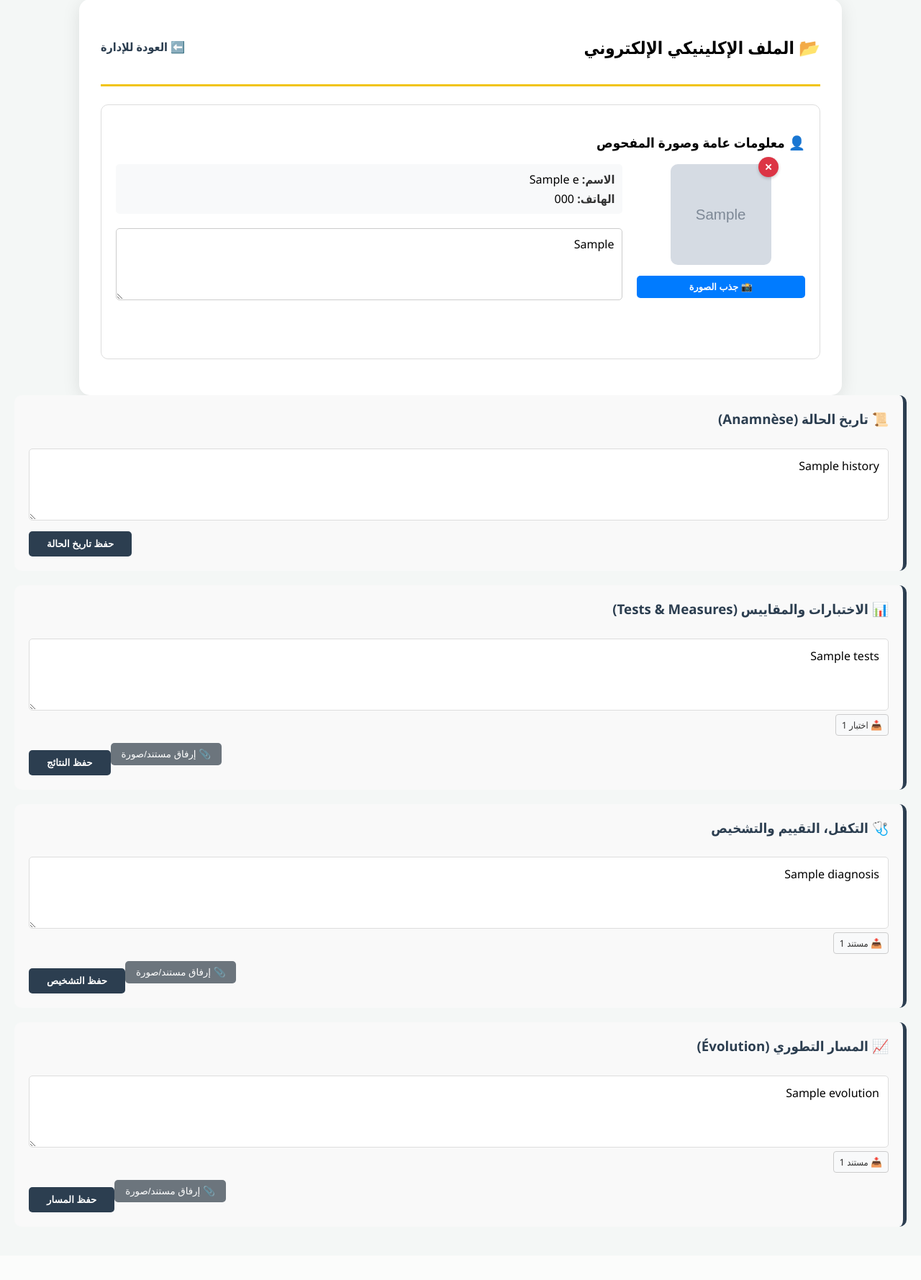
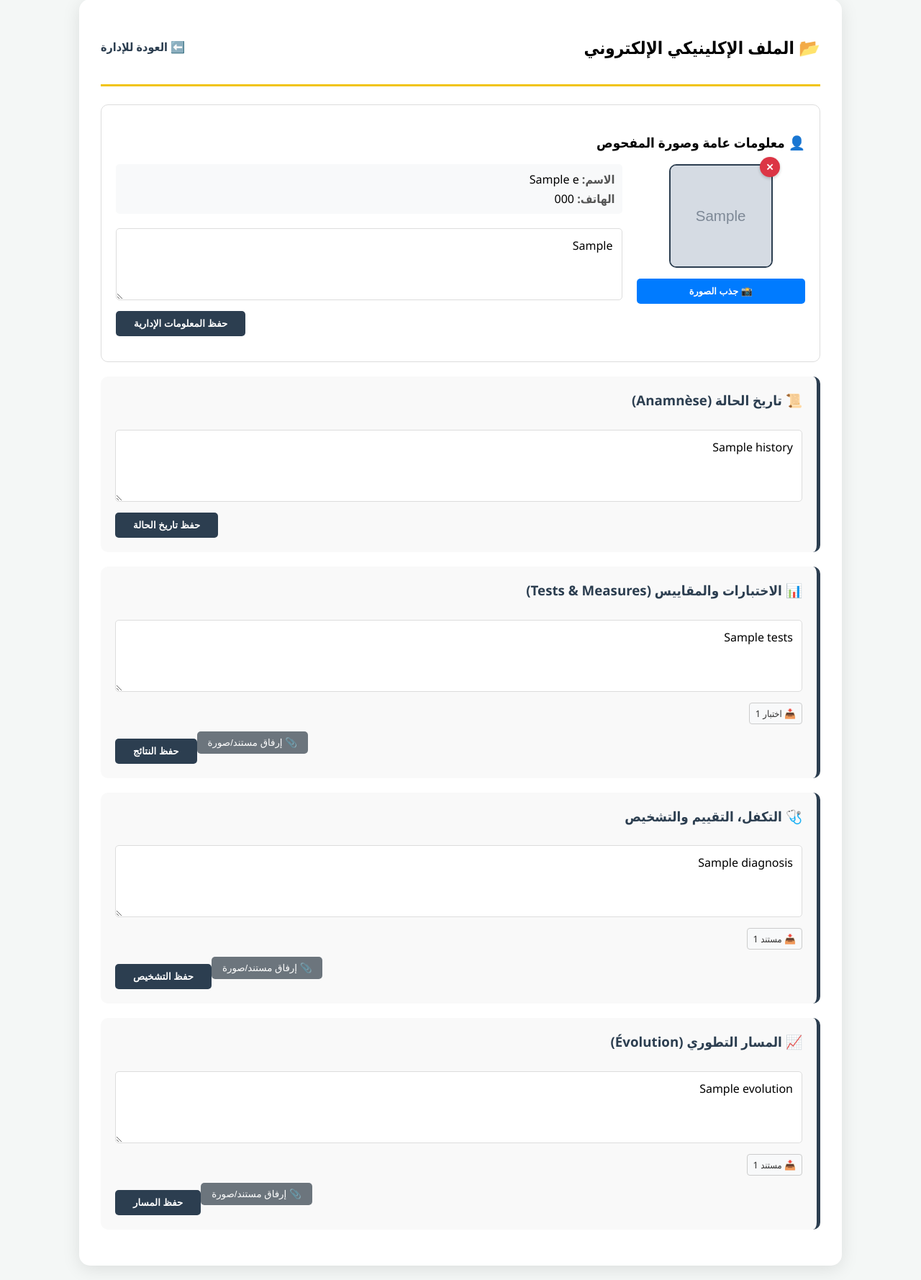
Before and after one commit to abd-orthopsy/Ortho_Psy_Tech, a Flask app: template templates/examinee_profile.html in a window 1280 px wide. Shown: the part 21-1799 px from the top of the page at 72% size. Before the commit the page ends 1725 px from the top, so only its background shows below. Run offline with Flask 3, Linux system fonts and the light colour scheme; the template is opened without the code that fills it: most values are stand-ins (such as "Sample title", 1, 10 or a date in 2020); grey boxes marked "Sample" are stand-in pictures.

Commit message:
Update examinee_profile.html

```diff
--- a/templates/examinee_profile.html
+++ b/templates/examinee_profile.html
@@ -10,6 +10,8 @@
             --gold: #f1c40f;
             --bg: #f4f7f6;
             --success: #27ae60;
+            --danger: #dc3545;
+            --brand-bg: #2c3e50;
         }
         body { font-family: 'Segoe UI', Tahoma, sans-serif; background: var(--bg); margin: 0; padding: 20px; }
         .container { max-width: 1000px; margin: 0 auto; background: white; padding: 30px; border-radius: 15px; box-shadow: 0 5px 25px rgba(0,0,0,0.1); }
@@ -64,6 +66,8 @@
 
         .data-label { font-weight: bold; color: #555; }
         .back-link { text-decoration: none; color: var(--main); font-weight: bold; display: flex; align-items: center; gap: 5px; }
+        .attachments-area { display: flex; gap: 8px; flex-wrap: wrap; margin-top: 10px; margin-bottom: 10px; }
+        .file-badge a { background: #f8f9fa; border: 1px solid #ccc; text-decoration: none; color: #333; padding: 5px 8px; border-radius: 4px; font-size: 0.8rem; display: inline-block; }
     </style>
 </head>
 <body>
@@ -75,50 +79,24 @@
 
         <div class="card mb-4 shadow-sm" style="padding: 20px; border: 1px solid #ddd; border-radius: 10px; background: #fff; margin-bottom: 20px; position: relative;">
             <h3>👤 معلومات عامة وصورة المفحوص</h3>
-
             <div style="display: flex; gap: 20px; flex-wrap: wrap; align-items: flex-start; margin-bottom: 15px;">
-
                 <div style="text-align: center; flex: 1; min-width: 160px; position: relative;">
                     <div id="imagePreview" style="position: relative; display: inline-block;">
-                <img src="{{ e.photo or 'https://via.placeholder.com/150?text=No+Photo' }}"
-                     id="profileImg"
-                     style="width:140px; height:140px; border-radius:10px; border:2px solid var(--brand-bg); object-fit:cover; display: block;">
-
+                        <img src="{{ e.photo or 'https://via.placeholder.com/150?text=No+Photo' }}" id="profileImg" style="width:140px; height:140px; border-radius:10px; border:2px solid var(--main); object-fit:cover; display: block;">
                         {% if e.photo %}
-                <button onclick="deletePhoto('{{ e.id }}')"
-                        title="حذف الصورة"
-                        style="position: absolute; top: -10px; right: -10px; background: #dc3545; color: white; border: none; border-radius: 50%; width: 28px; height: 28px; cursor: pointer; font-weight: bold; box-shadow: 0 2px 4px rgba(0,0,0,0.2); display: flex; align-items: center; justify-content: center;">
-                    ✕
-                </button>
+                        <button onclick="deletePhoto('{{ e.id }}')" title="حذف الصورة" style="position: absolute; top: -10px; right: -10px; background: #dc3545; color: white; border: none; border-radius: 50%; width: 28px; height: 28px; cursor: pointer; font-weight: bold; box-shadow: 0 2px 4px rgba(0,0,0,0.2); display: flex; align-items: center; justify-content: center;">✕</button>
                         {% endif %}
                     </div>
-
                     <input type="file" id="photoInput" hidden accept="image/*" onchange="uploadPhoto('{{ e.id }}')">
-            <button class="save-btn"
-                    style="float:none; width:100%; margin-top:10px; font-size:0.8rem; background: #007bff; color: white; border: none; padding: 8px; border-radius: 5px; cursor: pointer;"
-                    onclick="document.getElementById('photoInput').click()">
-                📸 جذب الصورة
-            </button>
+                    <button class="save-btn" style="float:none; width:100%; margin-top:10px; font-size:0.8rem; background: #007bff;" onclick="document.getElementById('photoInput').click()">📸 جذب الصورة</button>
                 </div>
-
                 <div style="flex: 3; min-width: 250px;">
                     <div style="background: #f8f9fa; padding: 10px; border-radius: 5px; margin-bottom: 10px;">
-                <p style="margin: 0;"><span class="data-label" style="font-weight: bold; color: #333;">الاسم:</span> {{ e.main_name }}</p>
-                <p style="margin: 5px 0 0 0;"><span class="data-label" style="font-weight: bold; color: #333;">الهاتف:</span> {{ e.phone }}</p>
+                        <p style="margin: 0;"><span class="data-label">الاسم:</span> {{ e.main_name }}</p>
+                        <p style="margin: 5px 0 0 0;"><span class="data-label">الهاتف:</span> {{ e.phone }}</p>
                     </div>
-
-            <textarea id="general_info"
-                      style="width:100%; height:100px; padding:10px; border:1px solid #ccc; border-radius:5px; resize: vertical;"
-                      placeholder="أضف ملاحظات إدارية، العنوان التفصيلي، المستوى الدراسي...">{{ e.general_info or '' }}</textarea>
-
-            <button class="save-btn"
-                    onclick="saveNote('general_info')"
-                    style="margin-top:10px; background: var(--brand-bg); color: white; padding: 8px 15px; border: none; border-radius: 5px; cursor: pointer;">
-                حفظ المعلومات الإدارية
-            </button>
-        </div>
-    </div>
-    <div style="clear:both"></div>
+                    <textarea id="general_info" placeholder="أضف ملاحظات إدارية، العنوان التفصيلي، المستوى الدراسي...">{{ e.general_info or '' }}</textarea>
+                    <button class="save-btn" onclick="saveNote('general_info')">حفظ المعلومات الإدارية</button>
                 </div>
             </div>
             <div style="clear:both"></div>
@@ -134,17 +112,13 @@
         <div class="section">
             <h3>📊 الاختبارات والمقاييس (Tests & Measures)</h3>
             <textarea id="tests" placeholder="نتائج الاختبارات الرسمية، الدرجات الموزونة، التفسير الإحصائي...">{{ e.tests or '' }}</textarea>
-
-    <div class="attachments-area" id="files_tests" style="display:flex; gap:8px; flex-wrap:wrap; margin-bottom:10px;">
+            <div class="attachments-area" id="files_tests">
                 {% if e.tests_docs %}
                     {% for doc in e.tests_docs %}
-                <div class="file-badge">
-                    <a href="{{ doc }}" download="test_{{ loop.index }}" style="background:#f8f9fa; border:1px solid #ccc; text-decoration:none; color:#333; padding:5px 8px; border-radius:4px; font-size:0.8rem; display:inline-block;">📥 اختبار {{ loop.index }}</a>
-                </div>
+                        <div class="file-badge"><a href="{{ doc }}" download="test_{{ loop.index }}">📥 اختبار {{ loop.index }}</a></div>
                     {% endfor %}
                 {% endif %}
             </div>
-
             <button class="save-btn" onclick="saveNote('tests')">حفظ النتائج</button>
             <input type="file" id="input_tests" hidden accept=".pdf,.doc,.docx,image/*" onchange="uploadDoc('{{ e.id }}', 'tests')">
             <button onclick="document.getElementById('input_tests').click()" style="background:#6c757d; color:white; border:none; padding:8px 15px; border-radius:5px; cursor:pointer; float:left;">📎 إرفاق مستند/صورة</button>
@@ -154,17 +128,13 @@
         <div class="section">
             <h3>🩺 التكفل، التقييم والتشخيص</h3>
             <textarea id="diagnosis" placeholder="مشروع الكفالة الأرطفونية/النفسية، الأهداف العلاجية، التشخيص الفارق...">{{ e.diagnosis or '' }}</textarea>
-
-    <div class="attachments-area" id="files_diagnosis" style="display:flex; gap:8px; flex-wrap:wrap; margin-bottom:10px;">
+            <div class="attachments-area" id="files_diagnosis">
                 {% if e.diagnosis_docs %}
                     {% for doc in e.diagnosis_docs %}
-                <div class="file-badge">
-                    <a href="{{ doc }}" download="diagnosis_{{ loop.index }}" style="background:#f8f9fa; border:1px solid #ccc; text-decoration:none; color:#333; padding:5px 8px; border-radius:4px; font-size:0.8rem; display:inline-block;">📥 مستند {{ loop.index }}</a>
-                </div>
+                        <div class="file-badge"><a href="{{ doc }}" download="diagnosis_{{ loop.index }}">📥 مستند {{ loop.index }}</a></div>
                     {% endfor %}
                 {% endif %}
             </div>
-
             <button class="save-btn" onclick="saveNote('diagnosis')">حفظ التشخيص</button>
             <input type="file" id="input_diagnosis" hidden accept=".pdf,.doc,.docx,image/*" onchange="uploadDoc('{{ e.id }}', 'diagnosis')">
             <button onclick="document.getElementById('input_diagnosis').click()" style="background:#6c757d; color:white; border:none; padding:8px 15px; border-radius:5px; cursor:pointer; float:left;">📎 إرفاق مستند/صورة</button>
@@ -174,50 +144,39 @@
         <div class="section">
             <h3>📈 المسار التطوري (Évolution)</h3>
             <textarea id="evolution" placeholder="ملاحظات حول تقدم الحالة، التعديلات على الخطة العلاجية، مآل الحالة...">{{ e.evolution or '' }}</textarea>
-
-    <div class="attachments-area" id="files_evolution" style="display:flex; gap:8px; flex-wrap:wrap; margin-bottom:10px;">
+            <div class="attachments-area" id="files_evolution">
                 {% if e.evolution_docs %}
                     {% for doc in e.evolution_docs %}
-                <div class="file-badge">
-                    <a href="{{ doc }}" download="evolution_{{ loop.index }}" style="background:#f8f9fa; border:1px solid #ccc; text-decoration:none; color:#333; padding:5px 8px; border-radius:4px; font-size:0.8rem; display:inline-block;">📥 مستند {{ loop.index }}</a>
-                </div>
+                        <div class="file-badge"><a href="{{ doc }}" download="evolution_{{ loop.index }}">📥 مستند {{ loop.index }}</a></div>
                     {% endfor %}
                 {% endif %}
             </div>
-
             <button class="save-btn" onclick="saveNote('evolution')">حفظ المسار</button>
             <input type="file" id="input_evolution" hidden accept=".pdf,.doc,.docx,image/*" onchange="uploadDoc('{{ e.id }}', 'evolution')">
             <button onclick="document.getElementById('input_evolution').click()" style="background:#6c757d; color:white; border:none; padding:8px 15px; border-radius:5px; cursor:pointer; float:left;">📎 إرفاق مستند/صورة</button>
             <div style="clear:both"></div>
+        </div>
     </div>
 
     <script>
         function saveNote(type) {
             const content = document.getElementById(type).value;
             const e_id = "{{ e.id }}";
+            const btn = event.target;
+            const originalText = btn.innerText;
+            btn.innerText = "جاري الحفظ...";
+            btn.disabled = true;
 
             const fd = new FormData();
             fd.append('id', e_id);
             fd.append('type', type);
             fd.append('content', content);
 
-            // تغيير نص الزر مؤقتاً للإشارة إلى الجاري حفظه
-            const btn = event.target;
-            const originalText = btn.innerText;
-            btn.innerText = "جاري الحفظ...";
-            btn.disabled = true;
-
-            fetch('/save_examinee_note', {
-                method: 'POST',
-                body: fd
-            })
+            fetch('/save_examinee_note', { method: 'POST', body: fd })
             .then(r => r.json())
             .then(data => {
-                if(data.success) {
-                    alert('تم حفظ البيانات بنجاح ✅');
-                } else {
-                    alert('حدث خطأ أثناء الحفظ ❌');
-                }
+                if(data.success) alert('تم حفظ البيانات بنجاح ✅');
+                else alert('حدث خطأ أثناء الحفظ ❌');
             })
             .catch(err => alert('خطأ في الاتصال بالسيرفر'))
             .finally(() => {
@@ -228,6 +187,7 @@
 
         function uploadPhoto(id) {
             let file = document.getElementById('photoInput').files[0];
+            if(!file) return;
             let formData = new FormData();
             formData.append('file', file);
             formData.append('id', id);
@@ -238,13 +198,37 @@
             .then(data => {
                 if(data.success) {
                     document.getElementById('profileImg').src = data.url;
-                   alert("تم حفظ الصورة في السحابة بنجاح!");
+                    alert("تم حفظ الصورة بنجاح!");
+                    location.reload();
                 }
             });
         }
+
+        function uploadDoc(id, field) {
+            let fileInput = document.getElementById('input_' + field);
+            let file = fileInput.files[0];
+            if (!file) return;
+
+            let formData = new FormData();
+            formData.append('file', file);
+            formData.append('id', id);
+            formData.append('type', 'doc');
+            formData.append('field', field);
+
+            fetch('/upload_examinee_file', { method: 'POST', body: formData })
+            .then(res => res.json())
+            .then(data => {
+                if(data.success) {
+                    alert("تم إرفاق المستند بنجاح ✅");
+                    location.reload();
+                } else {
+                    alert("خطأ في الرفع: " + data.error);
+                }
+            });
+        }
+
         function deletePhoto(id) {
             if(!confirm("هل أنت متأكد من حذف صورة المفحوص؟")) return;
-
             fetch('/delete_examinee_photo', {
                 method: 'POST',
                 headers: {'Content-Type': 'application/json'},
@@ -252,10 +236,7 @@
             })
             .then(res => res.json())
             .then(data => {
-        if(data.success) {
-            document.getElementById('profileImg').src = 'https://via.placeholder.com/150?text=No+Photo';
-            location.reload(); // لإعادة تحديث الواجهة وإخفاء زر الحذف
-        }
+                if(data.success) location.reload();
             });
         }
     </script>
```
Lines whose indentation alone changed are shown as unchanged.
